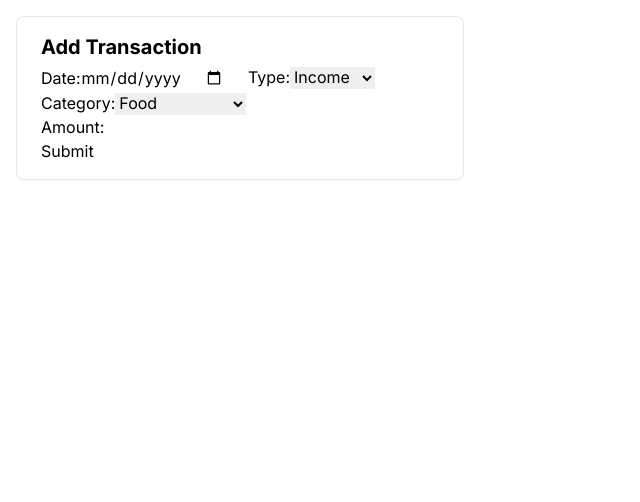
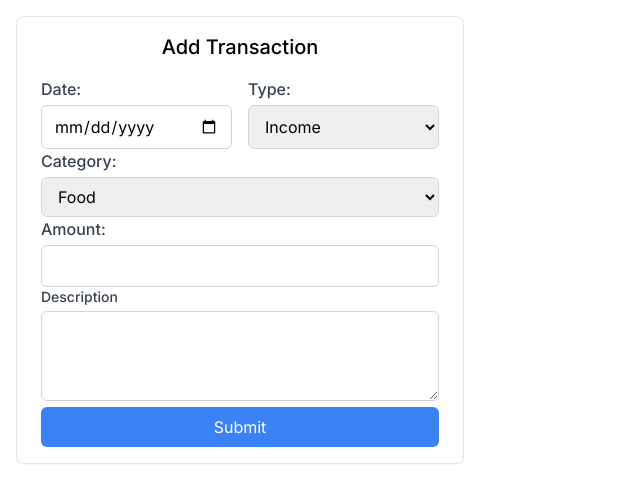
Before and after one commit to FrankyKyaw/personal-finance-dashboard, a Next.js app: page /dashboard in a window 1280 px wide. Shown: the top 502 px of the page, without its empty margins (0-640 px from the left). Built offline with nearby package versions, Linux system fonts and the light colour scheme.

Commit message:
styling changes

```diff
--- a/app/dashboard/page.tsx
+++ b/app/dashboard/page.tsx
@@ -7,10 +7,10 @@ const categories = [
     {id: '3', name: 'Transportation'},
 ]
 
-const page = () => {
+const page: React.FC = () => {
   return (
     <div className='container mx-auto p-4'>
-        <TransactionInput title="Add Transaction" categories={categories} />
+        <TransactionInput title="Add Transaction" categories={categories}/>
     </div>
   )
 }
--- a/components/TransactionInput.tsx
+++ b/components/TransactionInput.tsx
@@ -31,27 +31,73 @@ const TransactionInput: React.FC<TransactionCardProps> = ({
     description: "",
   });
 
+  const handleChange = (
+    e: React.ChangeEvent<
+      HTMLInputElement | HTMLSelectElement | HTMLTextAreaElement
+    >
+  ) => {
+    const { name, value } = e.target;
+    setTransaction((prevTransaction) => ({
+      ...prevTransaction,
+      [name]: value,
+    }));
+  };
+  const handleSubmit = (e: React.FormEvent) => {
+    e.preventDefault();
+    console.log(transaction);
+  };
   return (
     <div className="w-full max-w-md bg-white shadow-sm overflow-hidden rounded-lg border">
       <div className="px-6 py-4">
-        <h2 className="text-xl font-bold mb-1">{title}</h2>
-        <form>
+        <h2 className="text-center text-xl font-medium mb-4">{title}</h2>
+        <form onSubmit={handleSubmit}>
           <div className="grid grid-cols-2 gap-4">
             <div>
-              <label>Date:</label>
-              <input type="date" name="date"></input>
+              <label
+                htmlFor="date"
+                className="block text-md font-medium text-gray-700 mb-1"
+              >
+                Date:
+              </label>
+              <input
+                type="date"
+                id="date"
+                className="w-full px-3 py-2 border border-gray-300 rounded-md focus:outline-none focus:ring-2 focus:ring-blue-300"
+                onChange={handleChange}
+                required
+              ></input>
             </div>
             <div>
-              <label>Type:</label>
-              <select name="type">
+              <label
+                htmlFor="type"
+                className="block text-md font-medium text-gray-700 mb-1"
+              >
+                Type:
+              </label>
+              <select
+                id="type"
+                className="w-full px-3 py-2 border border-gray-300 rounded-md focus:outline-none focus:ring-2 focus:ring-blue-300 h-11"
+                name="type"
+                onChange={handleChange}
+              >
                 <option value="income">Income</option>
                 <option value="expense">Expense</option>
               </select>
             </div>
           </div>
           <div>
-            <label>Category:</label>
-            <select name="category">
+            <label
+              htmlFor="category"
+              className="block text-md font-medium text-gray-700 mb-1"
+            >
+              Category:
+            </label>
+            <select
+              id="category"
+              className="w-full px-3 py-2 border border-gray-300 rounded-md focus:outline-none focus:ring-2 focus:ring-blue-300"
+              name="category"
+              onChange={handleChange}
+            >
               {categories.map((category) => (
                 <option key={category.id} value={category.id}>
                   {category.name}
@@ -60,10 +106,36 @@ const TransactionInput: React.FC<TransactionCardProps> = ({
             </select>
           </div>
           <div>
-            <label>Amount:</label>
-            <input type="number" name="amount"></input>
+            <label
+              htmlFor="amount"
+              className="block text-md font-medium text-gray-700 mb-1"
+            >
+              Amount:
+            </label>
+            <input
+              id="amount"
+              className="w-full px-3 py-2 border border-gray-300 rounded-md focus:outline-none focus:ring-2 focus:ring-blue-300"
+              type="number"
+              name="amount"
+              required
+              onChange={handleChange}
+            ></input>
           </div>
-          <button type="submit">Submit</button>
+          <div>
+            <label
+              htmlFor="description"
+              className="block text-sm font-medium text-gray-700 mb-1"
+            >
+              Description
+            </label>
+            <textarea
+              id="description"
+              className="w-full px-3 py-2 border border-gray-300 rounded-md focus:outline-none focus:ring-2 focus:ring-blue-500"
+              onChange={handleChange}
+              rows={3}
+            />
+          </div>
+          <button type="submit" className="w-full bg-blue-500 text-white py-2 px-4 rounded-md hover:bg-blue-600">Submit</button>
         </form>
       </div>
     </div>
```
